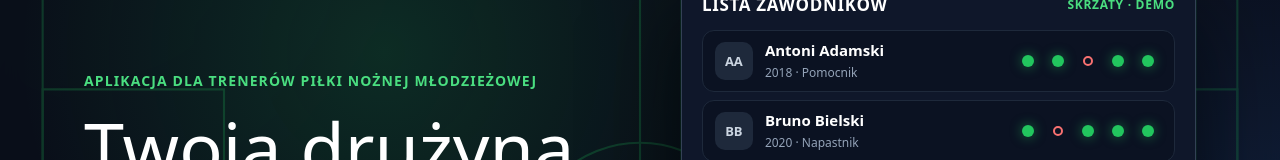
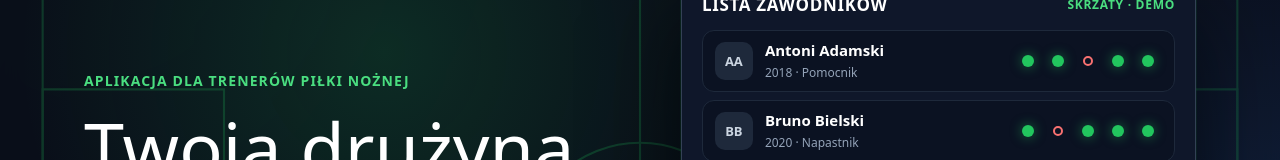
Before and after one commit to alexkey185/Aplikacja-trenera-pi-karskiego, a Next.js app: page / in a window 1280 px wide. Shown: the part 174-334 px from the top of the page. Built offline with nearby package versions, Linux system fonts and the light colour scheme; no server answers; the database is empty.

Commit message:
landing: usuń 'młodzieżowej' z eyebrow hero

```diff
--- a/app/Landing.tsx
+++ b/app/Landing.tsx
@@ -165,7 +165,7 @@ export function Landing() {
             <div className={styles.hero2}>
               <div>
                 <div className={`${styles.eyebrow} ${styles.fd}`}>
-                  Aplikacja dla trenerów piłki nożnej młodzieżowej
+                  Aplikacja dla trenerów piłki nożnej
                 </div>
                 <h1 className={styles.h1}>
                   <span className={styles.w} style={{ '--i': 0 } as CSSProperties}>
```
